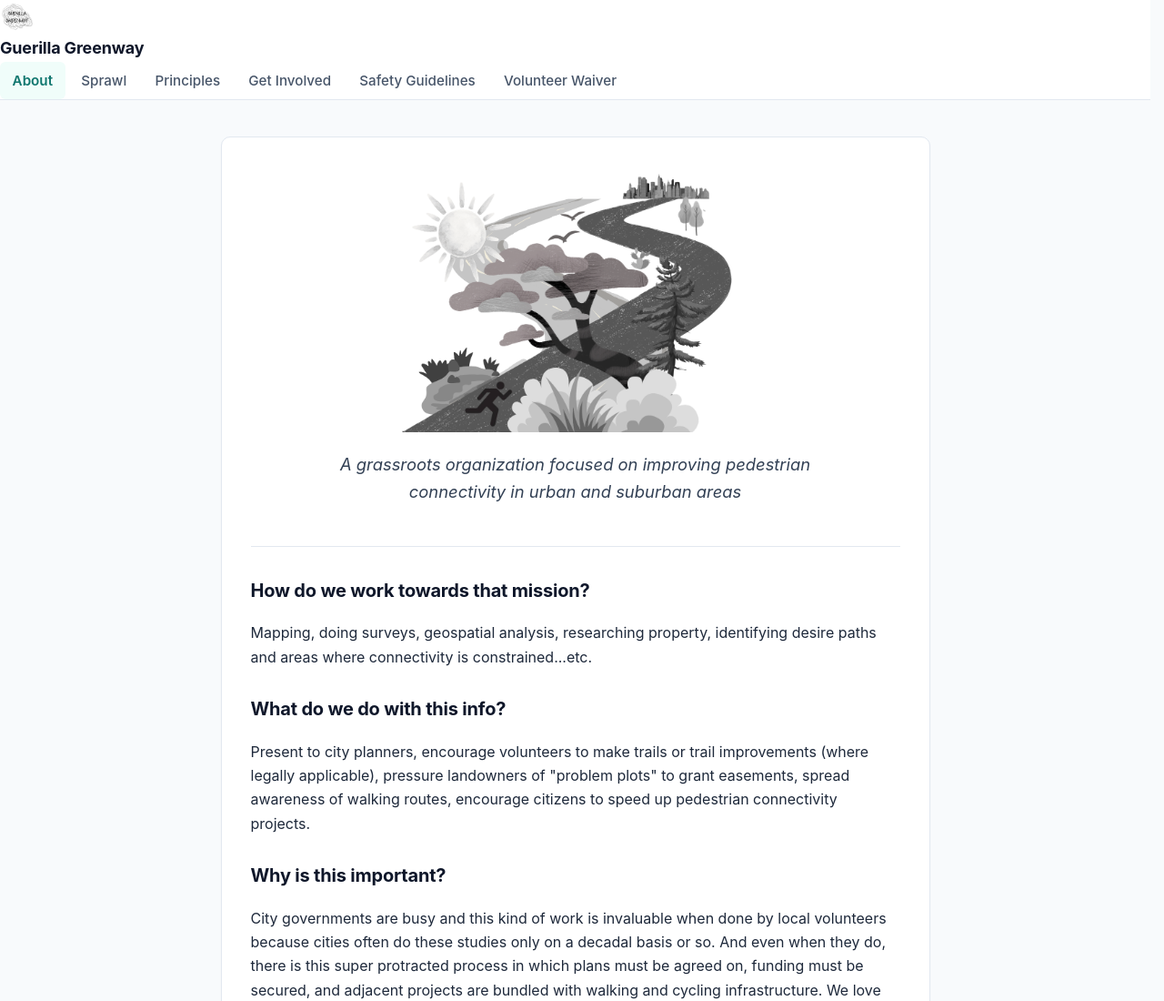
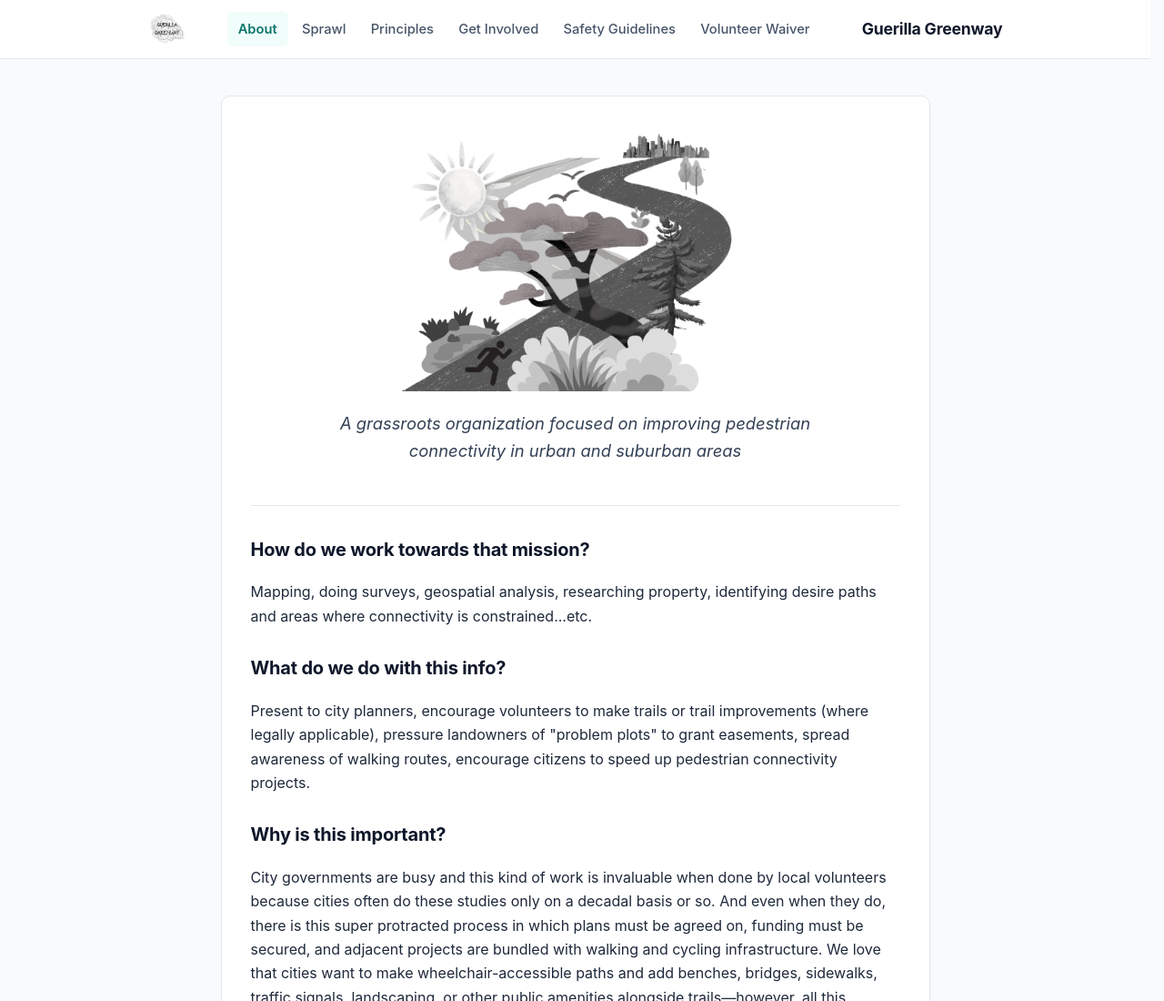
Before and after one commit to davidglas/g-squared, a plain HTML site: page index.html in a window 1280 px wide. Shown: the top 1100 px of the page at 91% size. Drawn offline with Linux system fonts and the light colour scheme.

Commit message:
Update style.css

```diff
--- a/style.css
+++ b/style.css
@@ -36,12 +36,25 @@ header {
   z-index: 10;
 }
 
-/* Injects the logo on the far left of the top bar */
+.nav-container {
+  max-width: 980px;
+  margin: 0 auto;
+  padding: 0.5rem 1.25rem;
+  display: flex;
+  flex-wrap: wrap;
+  align-items: center;
+  justify-content: space-between;
+  min-height: 64px;
+  gap: 0.75rem;
+}
+
+/* Logo on the far left */
 .nav-container::before {
   content: "";
+  order: 1;
   display: block;
-  width: 38px;
-  height: 38px;
+  width: 42px;
+  height: 42px;
   background-image: url("contour_logo.png");
   background-size: contain;
   background-repeat: no-repeat;
@@ -49,43 +62,20 @@ header {
   flex-shrink: 0;
 }
 
-/* Keeps the navigation links in the center */
+/* Navigation tabs in the middle */
 nav {
   order: 2;
   display: flex;
-  gap: 0.25rem;
-  flex-wrap: wrap;
-}
-
-/* Moves the organization name to the far right */
-.site-title {
-  order: 3;
-  font-weight: 700;
-  font-size: 1.125rem;
-  color: var(--text);
-  text-decoration: none;
-  letter-spacing: -0.01em;
-}
-
-.site-logo {
-  height: 160px;
-  width: auto;
-  display: block;
-  border-radius: 2px;
-}
-
-nav {
-  display: flex;
-  gap: 0.25rem;
+  gap: 0.2rem;
   flex-wrap: wrap;
 }
 
 nav a {
   text-decoration: none;
   color: var(--muted);
-  font-size: 0.95rem;
+  font-size: 0.92rem;
   font-weight: 500;
-  padding: 0.5rem 0.85rem;
+  padding: 0.45rem 0.75rem;
   border-radius: 6px;
   transition: background-color 0.15s ease, color 0.15s ease;
 }
@@ -99,6 +89,17 @@ nav a.active {
   background-color: #f0fdfa;
   color: var(--accent);
   font-weight: 600;
+}
+
+/* Organization name on the far right */
+.site-title {
+  order: 3;
+  font-weight: 700;
+  font-size: 1.1rem;
+  color: var(--text);
+  text-decoration: none;
+  letter-spacing: -0.01em;
+  white-space: nowrap;
 }
 
 /* Main Content Area */
```
